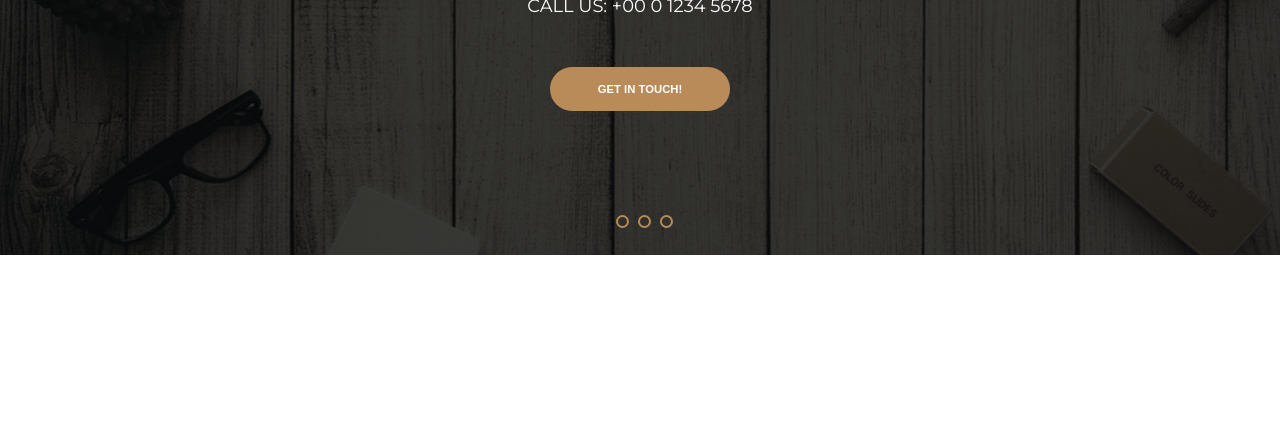
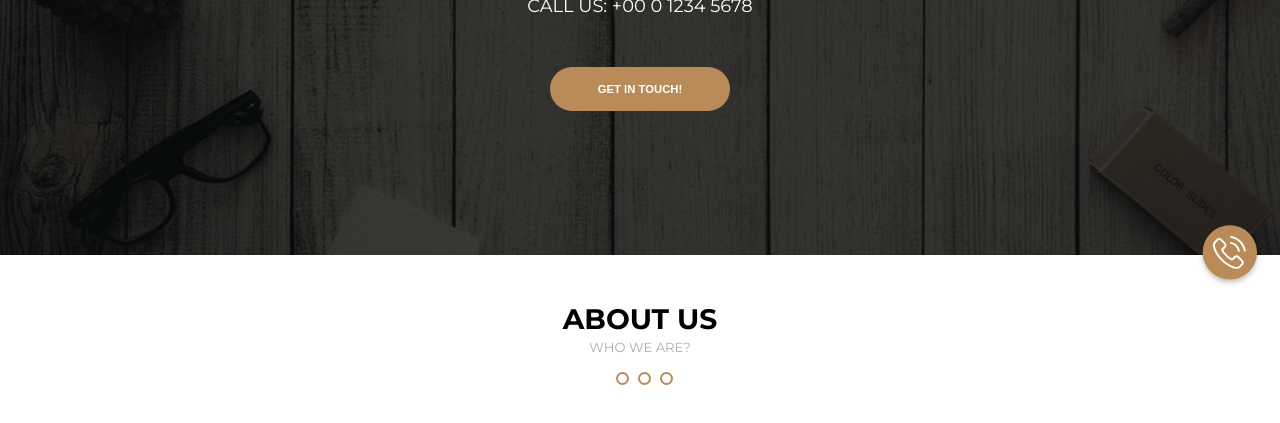
Before and after one commit to Depciu/Awax, a website: page index.html in a window 1280 px wide. Shown: the part 375-798 px from the top of the page. Drawn offline with Linux system fonts and the light colour scheme; grey boxes are pictures that could not be loaded.

Commit message:
Add code into hero and about us section

```diff
--- a/index.html
+++ b/index.html
@@ -30,7 +30,6 @@
         </nav>
       </div>
     </section>
-
     <!-- Hero -->
     <section id="hero">
       <div class="carousel__wrapper">
@@ -89,6 +88,20 @@
           </ol>
         </div>
       </div>
+      <div class="container">
+        <img class="phone-icon" src="../images/phone.svg" alt="call">
+      <div>
+    </section>
+    <!--About Us -->
+    <section id="About-Us">
+      <div class="container">
+        <div class="About-Us__wrapper">
+          <div class="section__title">
+            <h2 class="section__title--heading">About Us</h2>
+            <p class="section__title--text">Who we are?</p>
+          </div>
+        </div>
+      </div>
     </section>
     <script type="text/javascript" src="javascript-compailed/hamburger.js"></script>
     <script type="text/javascript" src="javascript-compailed/carousel.js"></script>
--- a/sass/_base.sass
+++ b/sass/_base.sass
@@ -9,6 +9,7 @@ section
   margin: 0 auto
 
 .container
+  position: relative
   width: 100%
   padding: 0 15px 0 15px
   max-width: 1170px
--- a/sass/_modules.sass
+++ b/sass/_modules.sass
@@ -1,3 +1,4 @@
+
 /* Navigation */
 
 #nav
@@ -26,12 +27,11 @@
   text-transform: uppercase
 
 /* Hero */
+
 /* Carousel */
 
 .carousel__wrapper
-  position: relative
   max-width: 1800px
-  overflow: hidden
 
 .carousel__inner
   display: flex
@@ -109,3 +109,40 @@
   border: 2px solid #b88b58
   &:hover
     background-color: #b88b58
+
+/* Phone icon */
+
+.phone-icon
+  height: 70px
+  width: 70px
+  position: absolute
+  bottom: -35px
+  right: -40px
+  cursor: pointer
+  &:hover
+    filter: brightness(115%)
+
+/* Section titles */
+
+.section__title
+  text-align: center
+  text-transform: uppercase
+
+.section__title--heading
+  @include font-size(30px)
+  font-weight: 700
+  color: #000000
+
+.section__title--text
+  @include font-size(14px)
+  padding-top: 5%
+  color: #aeaeae
+
+
+/* Aobut Us */
+
+.About-Us__wrapper
+  display: flex
+  @include padding50px
+  align-items: center
+  justify-content: center
--- a/sass/_variables.sass
+++ b/sass/_variables.sass
@@ -11,3 +11,6 @@ $base-font-size: 17px
   background-repeat: no-repeat
   background-position: center
   background-size: cover
+
+@mixin padding50px
+  padding: 50px 0 50px 0
```
Also changed, not shown: css/style.css, images/phone.svg (added). Lines whose indentation alone changed are shown as unchanged.
